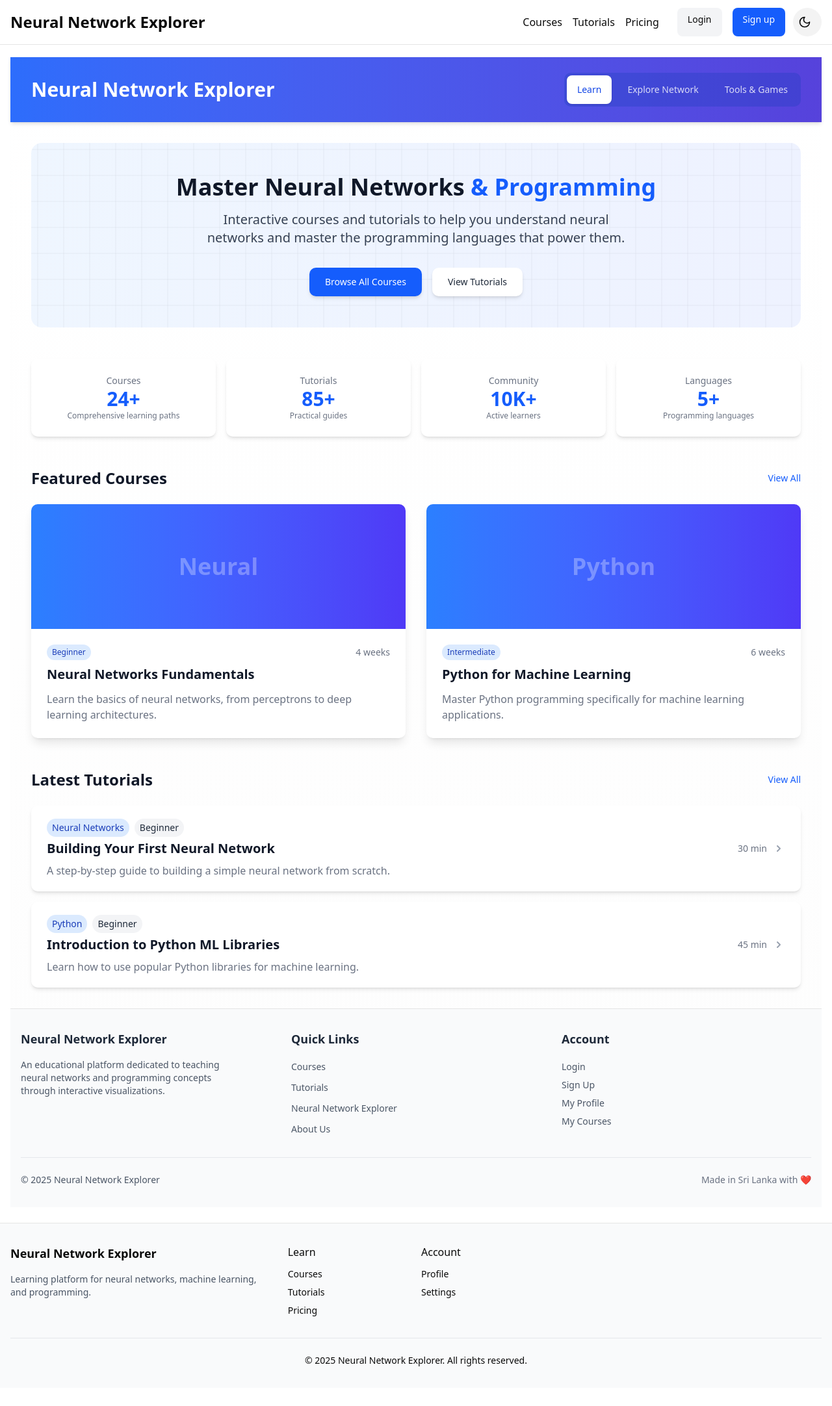
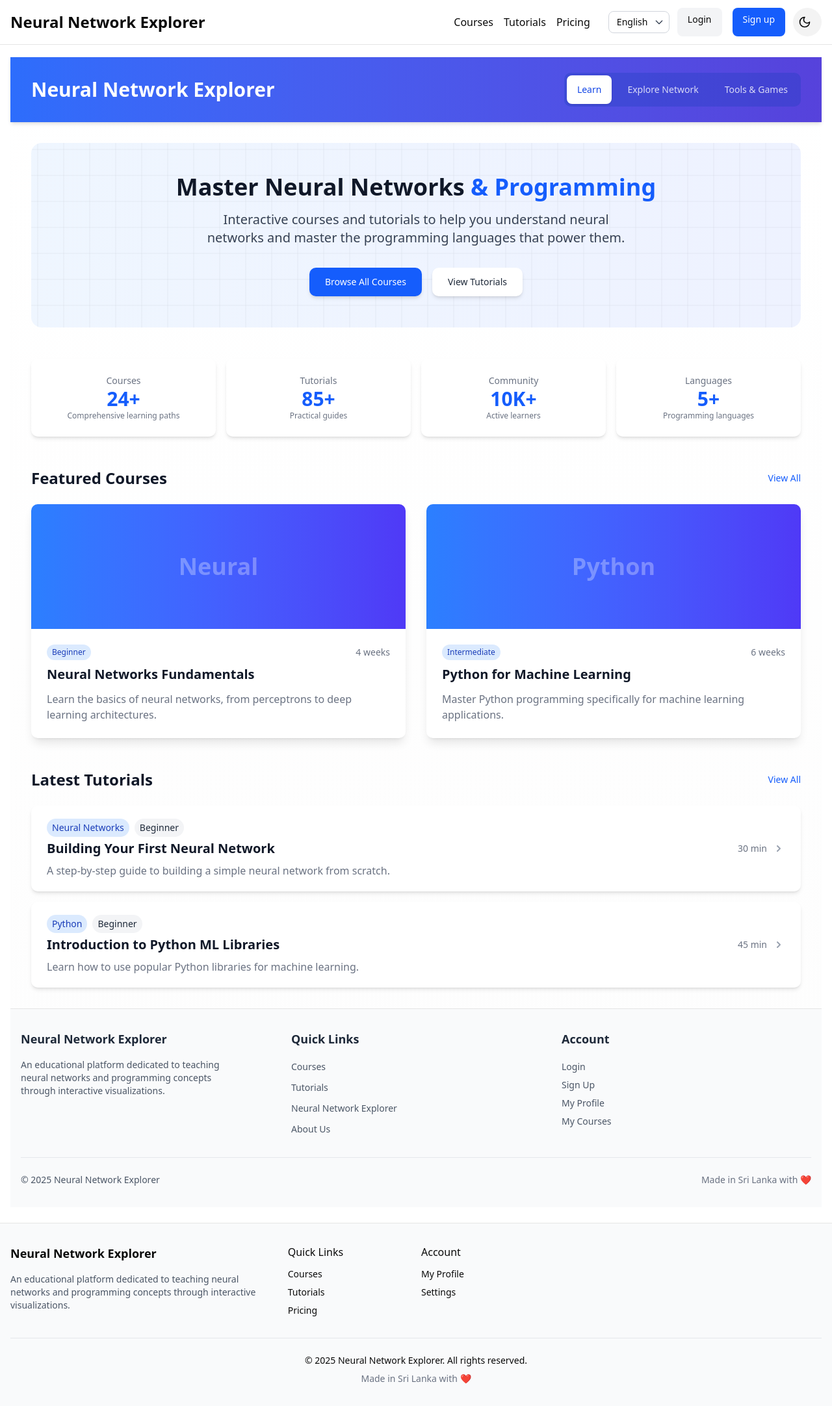
Before and after one commit to dilum-randira/Nural_Network_Animation, a Next.js app: page / in a window 1280 px wide. Shown: the whole page at 65% size. Before the commit the page ends 2136 px from the top, so only its background shows below. Built offline with nearby package versions, Linux system fonts and the light colour scheme.

Commit message:
adding language button on hoe page

```diff
--- a/src/components/ClientLayout.tsx
+++ b/src/components/ClientLayout.tsx
@@ -4,9 +4,35 @@ import { useEffect, useState, useRef } from "react";
 import AuthNavigation from "@/components/auth/AuthNavigation";
 import { Toaster } from "sonner";
 import Link from "next/link";
-import { LanguageProvider } from "@/lib/LanguageContext";
+import { LanguageProvider, useLanguage } from "@/lib/LanguageContext";
 
-export default function ClientLayout({ children }: { children: React.ReactNode }) {
+// Create a separate component for language selection
+function LanguageSelector() {
+  const { language, setLanguage, t } = useLanguage();
+
+  return (
+    <div className="relative inline-block text-left">
+      <select
+        value={language}
+        onChange={(e) => setLanguage(e.target.value as 'en' | 'si')}
+        className="appearance-none pl-3 pr-8 py-1.5 rounded-md text-sm border border-gray-300 dark:border-gray-600 bg-white dark:bg-gray-800 focus:outline-none focus:ring-2 focus:ring-blue-500"
+        aria-label={t('language')}
+      >
+        <option value="en">{t('language_english')}</option>
+        <option value="si">{t('language_sinhala')}</option>
+      </select>
+      <div className="pointer-events-none absolute inset-y-0 right-0 flex items-center px-2 text-gray-700 dark:text-gray-300">
+        <svg className="h-4 w-4" fill="none" stroke="currentColor" viewBox="0 0 24 24">
+          <path strokeLinecap="round" strokeLinejoin="round" strokeWidth="2" d="M19 9l-7 7-7-7"></path>
+        </svg>
+      </div>
+    </div>
+  );
+}
+
+// Wrapper component to consume the LanguageContext
+function LayoutContent({ children }: { children: React.ReactNode }) {
+  const { t } = useLanguage();
   const [theme, setTheme] = useState<"light" | "dark">("light");
   const [isMobileMenuOpen, setIsMobileMenuOpen] = useState(false);
   const [windowWidth, setWindowWidth] = useState<number>(0);
@@ -72,14 +98,14 @@ export default function ClientLayout({ children }: { children: React.ReactNode }
   };
 
   return (
-    <LanguageProvider>
+    <>
       <Toaster position="top-center" />
       <div className="min-h-screen flex flex-col">
         <header className="fixed top-0 left-0 right-0 z-40 bg-background/80 backdrop-blur-sm border-b">
           <div className="container mx-auto px-4 py-3 flex justify-between items-center">
             <div className="flex items-center">
               <Link href="/" className="font-bold text-xl md:text-2xl">
-                Neural Network Explorer
+                {t('app_title')}
               </Link>
             </div>
 
@@ -105,6 +131,10 @@ export default function ClientLayout({ children }: { children: React.ReactNode }
                   Pricing
                 </Link>
               </nav>
+
+              {/* Language selector */}
+              <LanguageSelector />
+
               <AuthNavigation />
               <button
                 onClick={toggleTheme}
@@ -153,9 +183,12 @@ export default function ClientLayout({ children }: { children: React.ReactNode }
 
             {/* Mobile Menu Button */}
             <div className="md:hidden flex items-center">
+              {/* Language selector for mobile */}
+              <LanguageSelector />
+
               <button
                 onClick={toggleTheme}
-                className="p-2 rounded-full bg-primary/5 hover:bg-primary/10 transition-colors mr-2 touch-target"
+                className="p-2 rounded-full bg-primary/5 hover:bg-primary/10 transition-colors mx-2 touch-target"
                 aria-label="Toggle dark mode"
               >
                 {theme === "light" ? (
@@ -285,15 +318,15 @@ export default function ClientLayout({ children }: { children: React.ReactNode }
           <div className="container mx-auto px-4">
             <div className="grid grid-cols-1 md:grid-cols-2 lg:grid-cols-3 gap-8">
               <div>
-                <h3 className="font-semibold text-lg mb-4">Neural Network Explorer</h3>
+                <h3 className="font-semibold text-lg mb-4">{t('app_title')}</h3>
                 <p className="text-sm text-gray-600 dark:text-gray-400">
-                  Learning platform for neural networks, machine learning, and programming.
+                  {t('footer_description')}
                 </p>
               </div>
 
               <div className="grid grid-cols-2 gap-8 md:gap-4">
                 <div>
-                  <h4 className="font-medium mb-3">Learn</h4>
+                  <h4 className="font-medium mb-3">{t('quick_links')}</h4>
                   <ul className="space-y-2 text-sm">
                     <li>
                       <Link href="/courses" className="hover:underline">
@@ -313,11 +346,11 @@ export default function ClientLayout({ children }: { children: React.ReactNode }
                   </ul>
                 </div>
                 <div>
-                  <h4 className="font-medium mb-3">Account</h4>
+                  <h4 className="font-medium mb-3">{t('account')}</h4>
                   <ul className="space-y-2 text-sm">
                     <li>
                       <Link href="/user/profile" className="hover:underline">
-                        Profile
+                        {t('my_profile')}
                       </Link>
                     </li>
                     <li>
@@ -331,11 +364,21 @@ export default function ClientLayout({ children }: { children: React.ReactNode }
             </div>
 
             <div className="mt-8 pt-6 border-t border-gray-200 dark:border-gray-800 text-sm text-center">
-              &copy; {new Date().getFullYear()} Neural Network Explorer. All rights reserved.
+              &copy; {new Date().getFullYear()} {t('app_title')}. All rights reserved.
+              <p className="mt-2 text-gray-500 dark:text-gray-400">{t('made_in')}</p>
             </div>
           </div>
         </footer>
       </div>
+    </>
+  );
+}
+
+// Main ClientLayout component that provides the LanguageContext
+export default function ClientLayout({ children }: { children: React.ReactNode }) {
+  return (
+    <LanguageProvider>
+      <LayoutContent>{children}</LayoutContent>
     </LanguageProvider>
   );
 }
```
